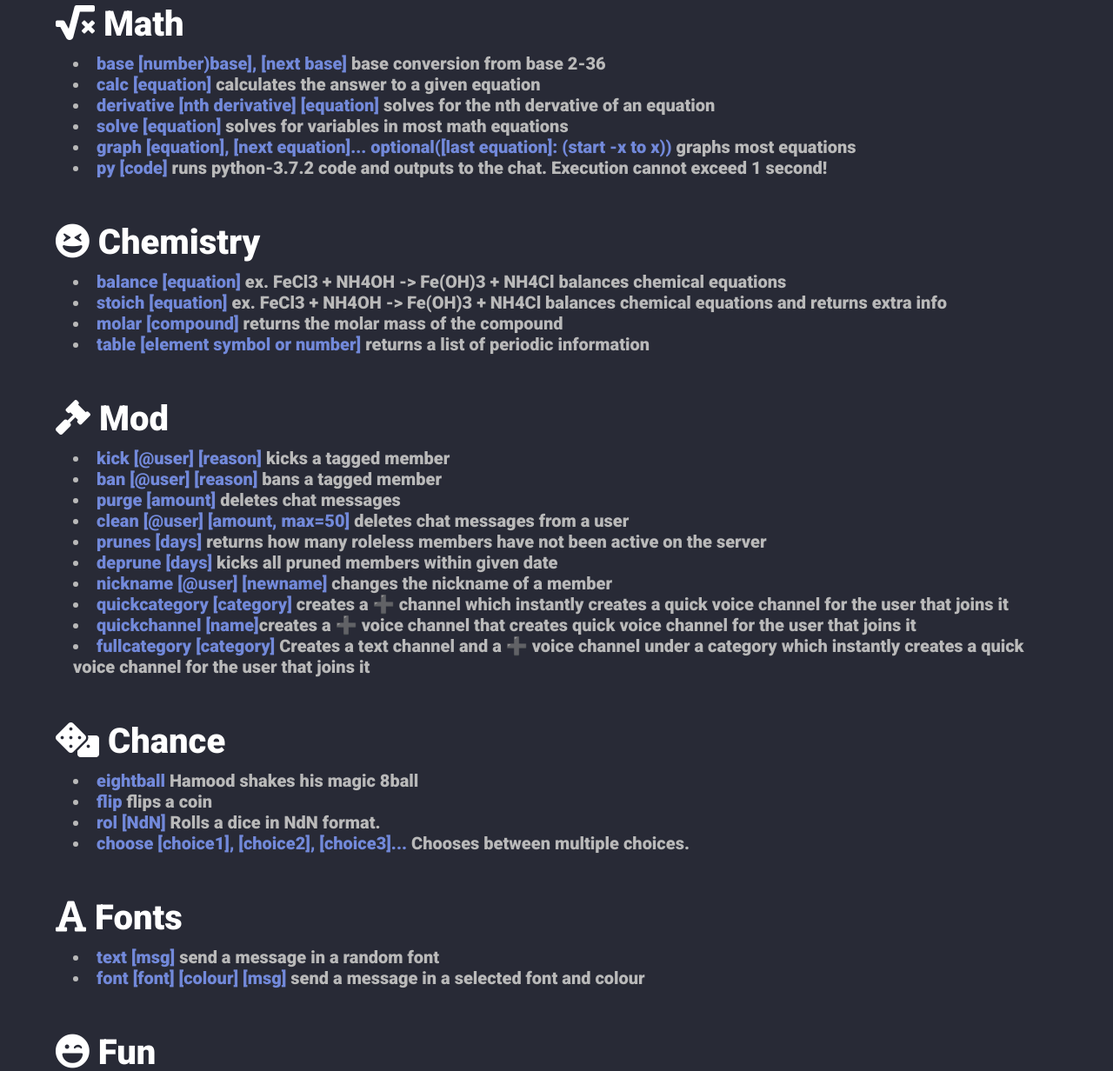
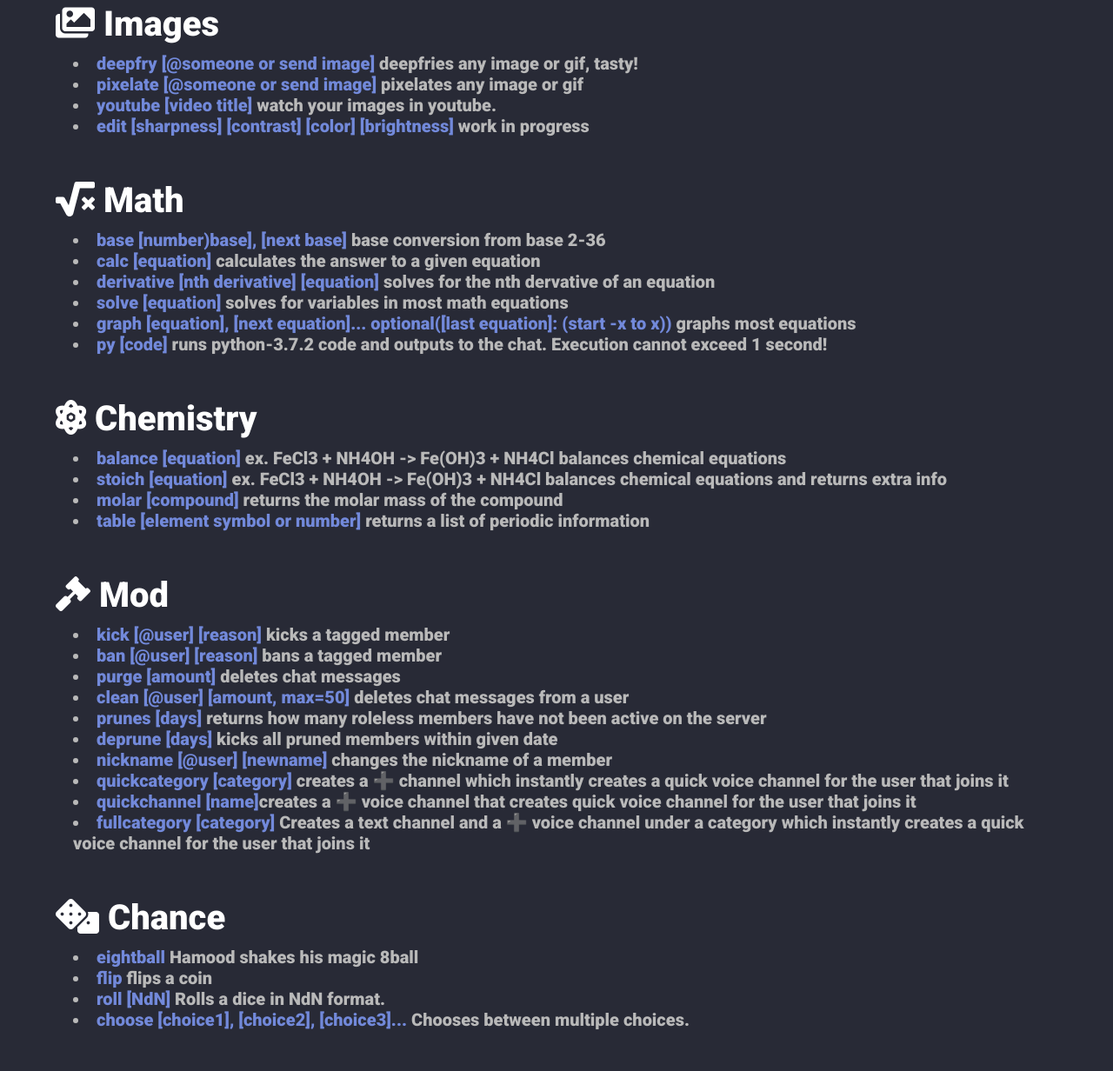
Before and after one commit to nathanielfernandes/HamoodBot, a plain HTML site: page index.html in a window 1280 px wide. Shown: the part 3471-4703 px from the top of the page at 87% size. Drawn offline with Linux system fonts and the light colour scheme; a web font is replaced by a local one.

Commit message:
updated website

```diff
--- a/index.html
+++ b/index.html
@@ -159,6 +159,14 @@
             </div>
 
             <div class="command-section">
+                <h1><i class="fas fa-images"></i> Images</h1>
+                <li><b>deepfry [@someone or send image]</b> deepfries any image or gif, tasty!</li>
+                <li><b>pixelate [@someone or send image]</b> pixelates any image or gif</li>
+                <li><b>youtube [video title]</b> watch your images in youtube.</li>
+                <li><b>edit [sharpness] [contrast] [color] [brightness]</b> work in progress</li>
+            </div>
+
+            <div class="command-section">
                 <h1><i class="fas fa-square-root-alt"></i> Math</h1>
                 <li><b>base [number)base], [next base]</b> base conversion from base 2-36</li>
                 <li><b>calc [equation]</b> calculates the answer to a given equation</li>
@@ -171,7 +179,7 @@
             </div>
 
             <div class="command-section">
-                <h1><i class="fas fa-grin-squint"></i> Chemistry</h1>
+                <h1><i class="fas fa-atom"></i> Chemistry</h1>
                 <li><b>balance [equation]</b> ex. FeCl3 + NH4OH -> Fe(OH)3 + NH4Cl balances chemical equations</li>
                 <li><b>stoich [equation]</b> ex. FeCl3 + NH4OH -> Fe(OH)3 + NH4Cl balances chemical equations and
                     returns extra info</li>
@@ -201,7 +209,7 @@
                 <h1><i class="fas fa-dice"></i> Chance</h1>
                 <li><b>eightball</b> Hamood shakes his magic 8ball</li>
                 <li><b>flip</b> flips a coin</li>
-                <li><b>rol [NdN]</b> Rolls a dice in NdN format.</li>
+                <li><b>roll [NdN]</b> Rolls a dice in NdN format.</li>
                 <li><b>choose [choice1], [choice2], [choice3]...</b> Chooses between multiple choices.</li>
             </div>
 
```
Also changed, not shown: 1 other file.
